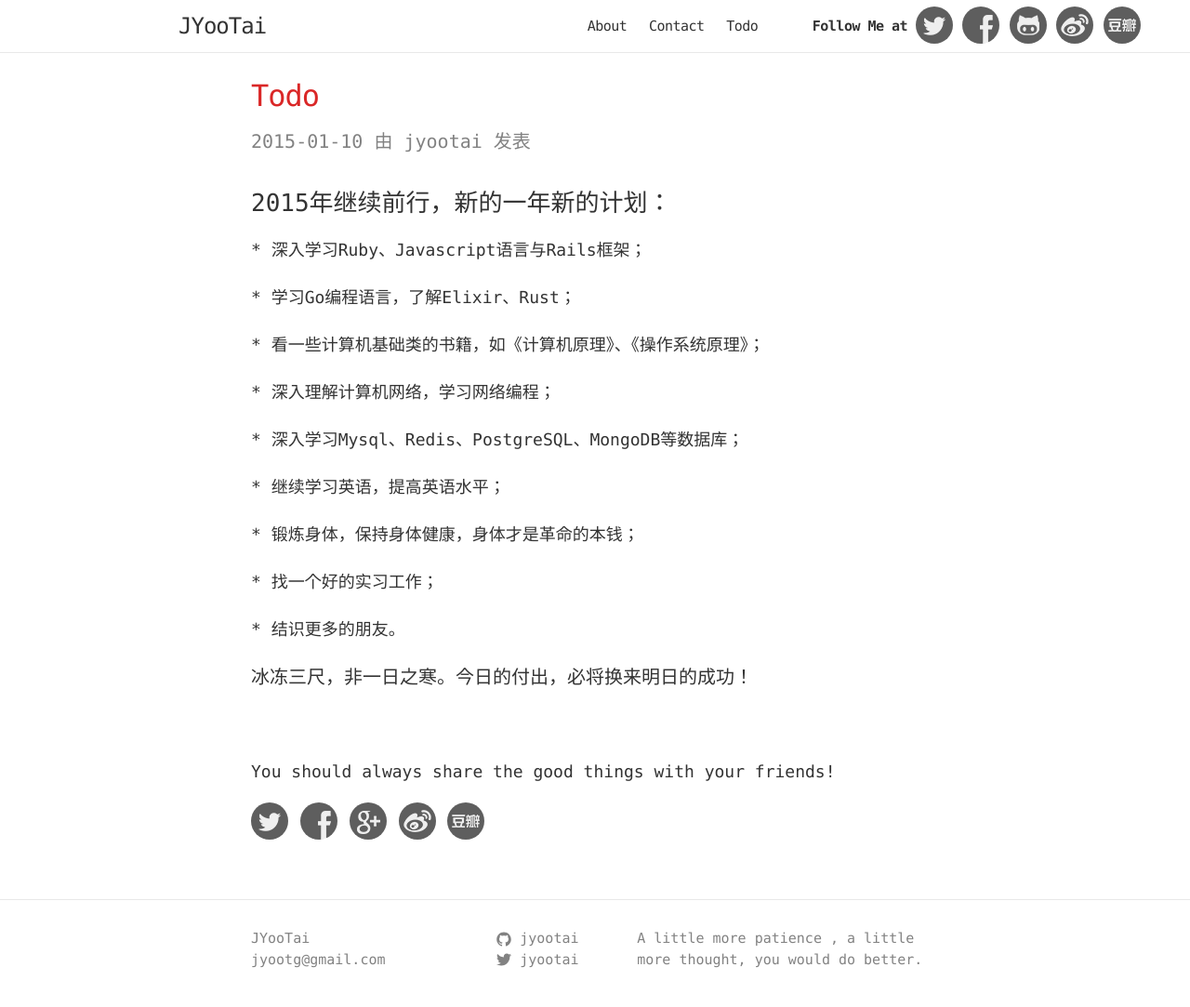
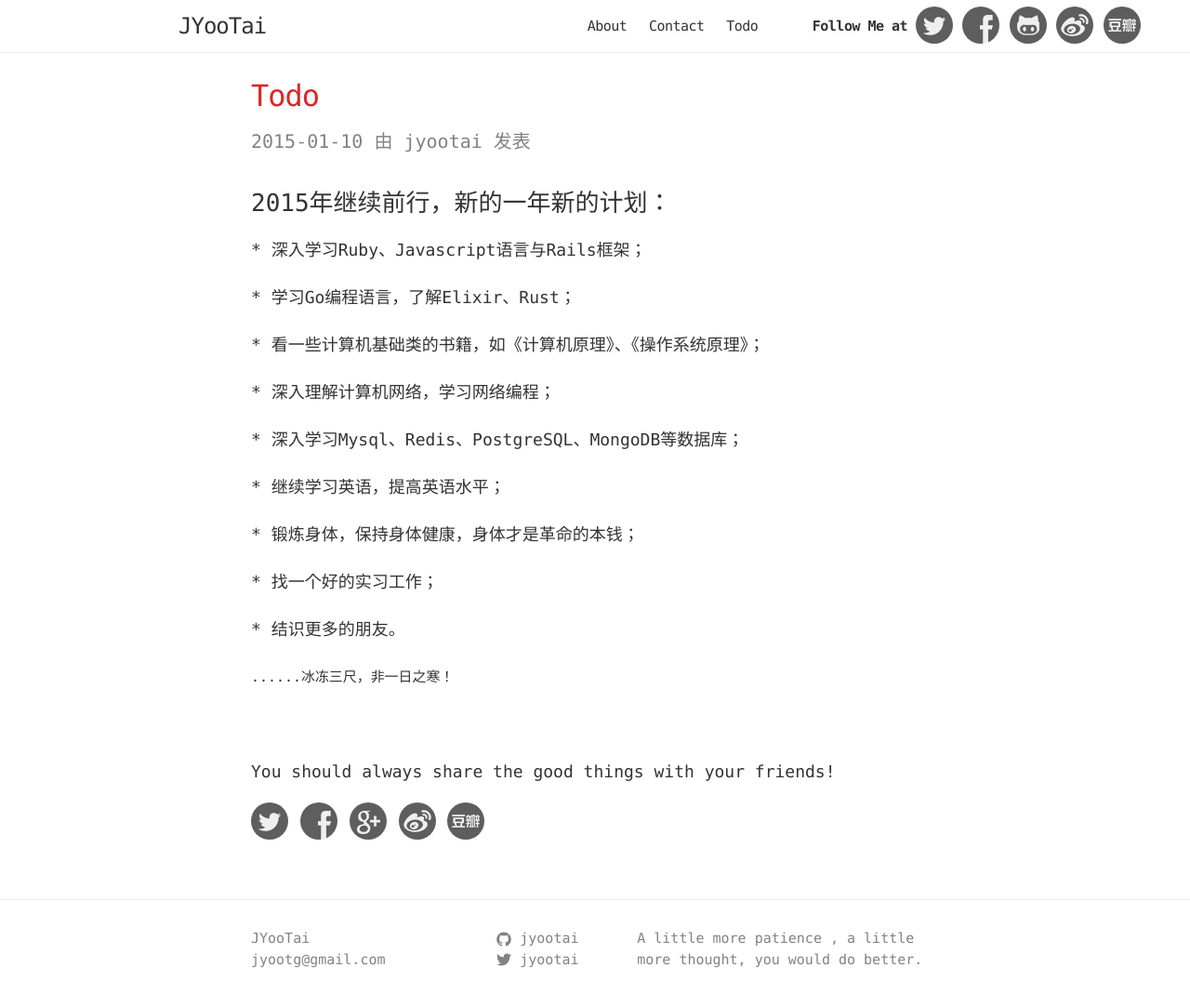
Before and after one commit to jyootai/jyootai.github.com, a Jekyll site: the page built from todo.html, in a window 1280 px wide. Shown: the whole page at 93% size. Built offline with Jekyll 4.4.1, drawn with Linux system fonts in a browser that asks for light colours.

Commit message:
modify some content

```diff
--- a/todo.html
+++ b/todo.html
@@ -17,4 +17,4 @@ author: jyootai
 <p>* 结识更多的朋友。</p>
 
 
-<h4>冰冻三尺，非一日之寒。今日的付出，必将换来明日的成功！</h4>
+<h5>......冰冻三尺，非一日之寒！</h5>
```
Also changed, not shown: about.md (+1 -1 lines).
